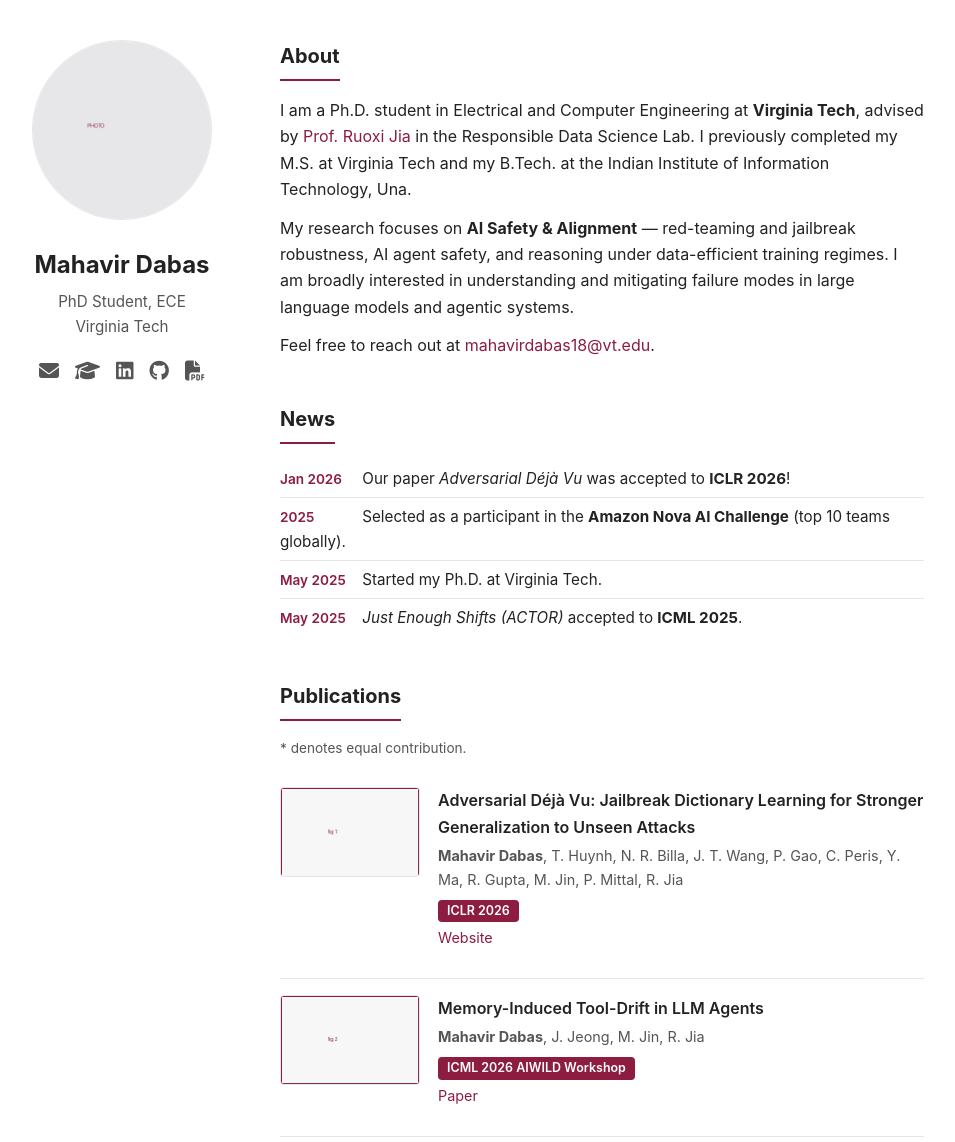
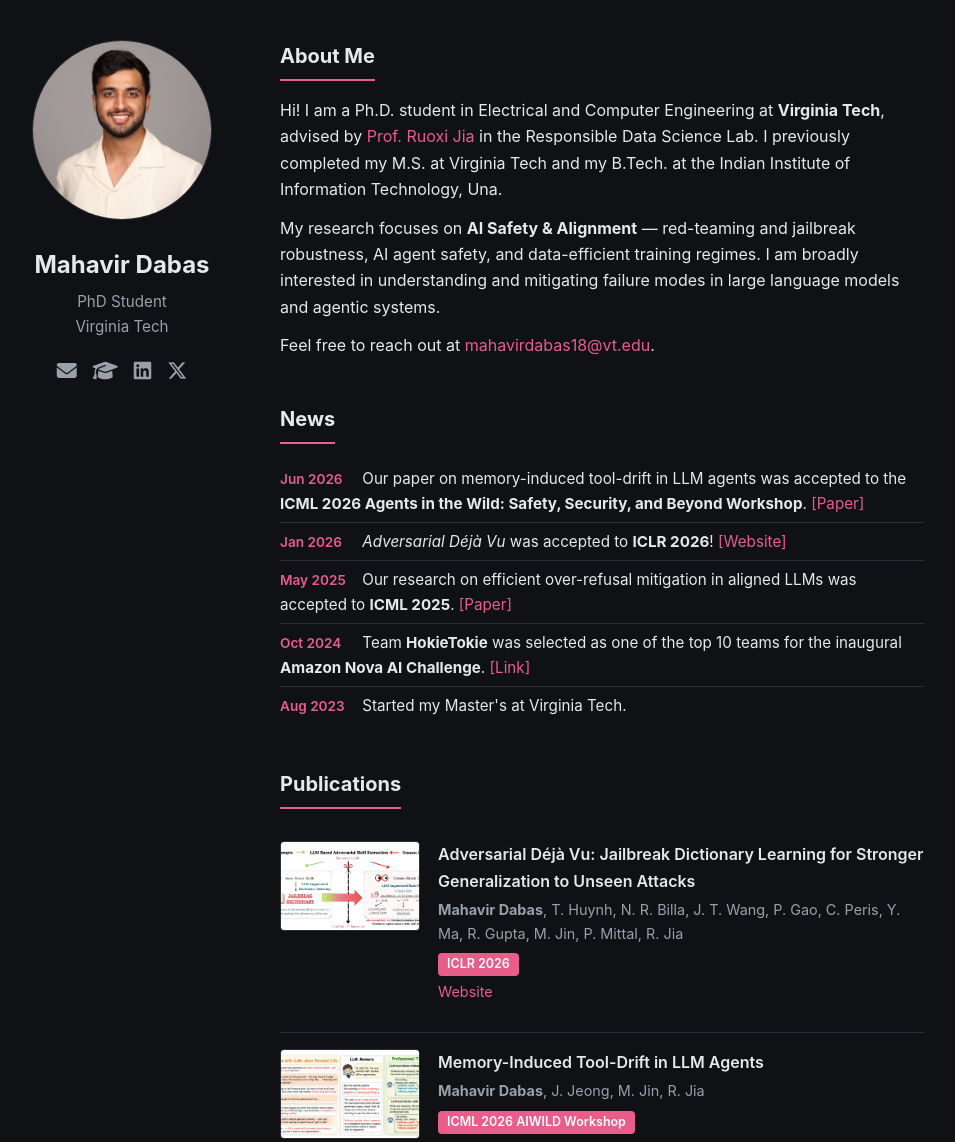
Before and after one commit to MahavirDabas18/MahavirDabas18.github.io, a plain HTML site: page index.html in a window 1280 px wide. Shown: the part 20-1162 px from the top of the page, without its empty margins (172-1127 px from the left). Drawn offline with Linux system fonts and the light colour scheme.

Commit message:
Fill in real content: bio, news, publications, links, images, dark theme
- Real profile photo, favicon, and publication thumbnails
- Updated About Me, News (full sentences + links), publication links
- Added X/Twitter icon; kept Email, Scholar, LinkedIn
- Removed Awards section; dark theme

Co-Authored-By: Claude Opus 4.8 (1M context) <noreply@anthropic.com>

```diff
--- a/index.html
+++ b/index.html
@@ -15,17 +15,16 @@
 
     <!-- ============ SIDEBAR ============ -->
     <aside class="sidebar">
-      <img src="images/profile.jpg" alt="Mahavir Dabas" class="profile-pic" />
+      <img src="images/profile.jpeg" alt="Mahavir Dabas" class="profile-pic" />
       <h1 class="name">Mahavir Dabas</h1>
-      <p class="tagline">PhD Student, ECE</p>
+      <p class="tagline">PhD Student</p>
       <p class="affiliation">Virginia Tech</p>
 
       <div class="social-links">
         <a href="mailto:mahavirdabas18@vt.edu" title="Email"><i class="fas fa-envelope"></i></a>
-        <a href="#" title="Google Scholar"><i class="fas fa-graduation-cap"></i></a>
-        <a href="#" title="LinkedIn"><i class="fab fa-linkedin"></i></a>
-        <a href="#" title="GitHub"><i class="fab fa-github"></i></a>
-        <a href="assets/cv.pdf" title="CV"><i class="fas fa-file-pdf"></i></a>
+        <a href="https://scholar.google.com/citations?user=Av9MILkAAAAJ&hl=en" target="_blank" rel="noopener" title="Google Scholar"><i class="fas fa-graduation-cap"></i></a>
+        <a href="https://www.linkedin.com/in/mahavir-dabas-8b920a191" target="_blank" rel="noopener" title="LinkedIn"><i class="fab fa-linkedin"></i></a>
+        <a href="https://x.com/Mahavir_Dabas18" target="_blank" rel="noopener" title="X (Twitter)"><i class="fab fa-x-twitter"></i></a>
       </div>
     </aside>
 
@@ -34,18 +33,19 @@
 
       <!-- ABOUT -->
       <section id="about">
-        <h2>About</h2>
+        <h2>About Me</h2>
         <p>
-          I am a Ph.D. student in Electrical and Computer Engineering at
+          Hi! I am a Ph.D. student in Electrical and Computer Engineering at
           <strong>Virginia Tech</strong>, advised by
-          <a href="#">Prof. Ruoxi Jia</a> in the Responsible Data Science Lab.
-          I previously completed my M.S. at Virginia Tech and my B.Tech. at the
-          Indian Institute of Information Technology, Una.
+          <a href="https://ruoxijia.net/" target="_blank" rel="noopener">Prof. Ruoxi Jia</a>
+          in the Responsible Data Science Lab. I previously completed my M.S. at
+          Virginia Tech and my B.Tech. at the Indian Institute of Information
+          Technology, Una.
         </p>
         <p>
           My research focuses on <strong>AI Safety &amp; Alignment</strong> —
-          red-teaming and jailbreak robustness, AI agent safety, and reasoning
-          under data-efficient training regimes. I am broadly interested in
+          red-teaming and jailbreak robustness, AI agent safety, and
+          data-efficient training regimes. I am broadly interested in
           understanding and mitigating failure modes in large language models
           and agentic systems.
         </p>
@@ -59,65 +59,65 @@
       <section id="news">
         <h2>News</h2>
         <ul class="news-list">
-          <li><span class="news-date">Jan 2026</span> Our paper <em>Adversarial Déjà Vu</em> was accepted to <strong>ICLR 2026</strong>!</li>
-          <li><span class="news-date">2025</span> Selected as a participant in the <strong>Amazon Nova AI Challenge</strong> (top 10 teams globally).</li>
-          <li><span class="news-date">May 2025</span> Started my Ph.D. at Virginia Tech.</li>
-          <li><span class="news-date">May 2025</span> <em>Just Enough Shifts (ACTOR)</em> accepted to <strong>ICML 2025</strong>.</li>
+          <li><span class="news-date">Jun 2026</span> Our paper on memory-induced tool-drift in LLM agents was accepted to the <strong>ICML 2026 Agents in the Wild: Safety, Security, and Beyond Workshop</strong>. <a href="https://arxiv.org/pdf/2605.24941" target="_blank" rel="noopener">[Paper]</a></li>
+          <li><span class="news-date">Jan 2026</span> <em>Adversarial Déjà Vu</em> was accepted to <strong>ICLR 2026</strong>! <a href="https://mahavirdabas18.github.io/adversarial_deja_vu/" target="_blank" rel="noopener">[Website]</a></li>
+          <li><span class="news-date">May 2025</span> Our research on efficient over-refusal mitigation in aligned LLMs was accepted to <strong>ICML 2025</strong>. <a href="https://scholar.google.com/citations?view_op=view_citation&hl=en&user=Av9MILkAAAAJ&citation_for_view=Av9MILkAAAAJ:UeHWp8X0CEIC" target="_blank" rel="noopener">[Paper]</a></li>
+          <li><span class="news-date">Oct 2024</span> Team <strong>HokieTokie</strong> was selected as one of the top 10 teams for the inaugural <strong>Amazon Nova AI Challenge</strong>. <a href="https://www.amazon.science/nova-ai-challenge/teams/hokietokie" target="_blank" rel="noopener">[Link]</a></li>
+          <li><span class="news-date">Aug 2023</span> Started my Master's at Virginia Tech.</li>
         </ul>
       </section>
 
       <!-- PUBLICATIONS -->
       <section id="publications">
         <h2>Publications</h2>
-        <p class="note">* denotes equal contribution.</p>
 
         <div class="pub">
-          <div class="pub-thumb"><img src="images/pub1.png" alt="" /></div>
+          <div class="pub-thumb"><img src="images/adv.png" alt="" /></div>
           <div class="pub-info">
             <p class="pub-title">Adversarial Déjà Vu: Jailbreak Dictionary Learning for Stronger Generalization to Unseen Attacks</p>
             <p class="pub-authors"><strong>Mahavir Dabas</strong>, T. Huynh, N. R. Billa, J. T. Wang, P. Gao, C. Peris, Y. Ma, R. Gupta, M. Jin, P. Mittal, R. Jia</p>
             <p class="pub-venue"><span class="venue-badge">ICLR 2026</span></p>
-            <p class="pub-links"><a href="#">Website</a></p>
+            <p class="pub-links"><a href="https://mahavirdabas18.github.io/adversarial_deja_vu/" target="_blank" rel="noopener">Website</a></p>
           </div>
         </div>
 
         <div class="pub">
-          <div class="pub-thumb"><img src="images/pub2.png" alt="" /></div>
+          <div class="pub-thumb"><img src="images/mem.png" alt="" /></div>
           <div class="pub-info">
             <p class="pub-title">Memory-Induced Tool-Drift in LLM Agents</p>
             <p class="pub-authors"><strong>Mahavir Dabas</strong>, J. Jeong, M. Jin, R. Jia</p>
             <p class="pub-venue"><span class="venue-badge">ICML 2026 AIWILD Workshop</span></p>
-            <p class="pub-links"><a href="#">Paper</a></p>
+            <p class="pub-links"><a href="https://arxiv.org/pdf/2605.24941" target="_blank" rel="noopener">Paper</a></p>
           </div>
         </div>
 
         <div class="pub">
-          <div class="pub-thumb"><img src="images/pub3.png" alt="" /></div>
+          <div class="pub-thumb"><img src="images/actor.png" alt="" /></div>
           <div class="pub-info">
             <p class="pub-title">Just Enough Shifts: Mitigating Over-Refusal in Aligned Language Models with Targeted Representation Fine-Tuning</p>
             <p class="pub-authors"><strong>Mahavir Dabas</strong>, S. Chen, C. Fleming, M. Jin, R. Jia</p>
             <p class="pub-venue"><span class="venue-badge">ICML 2025</span></p>
-            <p class="pub-links"><a href="#">Paper</a></p>
+            <p class="pub-links"><a href="https://scholar.google.com/citations?view_op=view_citation&hl=en&user=Av9MILkAAAAJ&citation_for_view=Av9MILkAAAAJ:UeHWp8X0CEIC" target="_blank" rel="noopener">Paper</a></p>
           </div>
         </div>
 
         <div class="pub">
-          <div class="pub-thumb"><img src="images/pub4.png" alt="" /></div>
+          <div class="pub-thumb"><img src="images/autoscale.png" alt="" /></div>
           <div class="pub-info">
             <p class="pub-title">Characterizing Model-Native Skills</p>
             <p class="pub-authors">F. Kang, <strong>Mahavir Dabas</strong>, M. Ko, R. Jia</p>
             <p class="pub-venue"><span class="venue-badge preprint">Preprint, Apr 2026</span></p>
-            <p class="pub-links"><a href="#">Paper</a></p>
+            <p class="pub-links"><a href="https://arxiv.org/pdf/2604.17614" target="_blank" rel="noopener">Paper</a></p>
           </div>
         </div>
 
         <div class="pub">
-          <div class="pub-thumb"><img src="images/pub5.png" alt="" /></div>
+          <div class="pub-thumb"><img src="images/curation.png" alt="" /></div>
           <div class="pub-info">
             <p class="pub-title">Can Generalist Agents Automate Data Curation?</p>
             <p class="pub-authors">F. Kang, H. Li, A. Nguyen, <strong>Mahavir Dabas</strong>, J. W. Ma, F. Sala, D. Song, R. Jia</p>
             <p class="pub-venue"><span class="venue-badge preprint">Preprint, Jun 2026</span></p>
-            <p class="pub-links"><a href="#">Paper</a></p>
+            <p class="pub-links"><a href="https://arxiv.org/pdf/2606.04261" target="_blank" rel="noopener">Paper</a></p>
           </div>
         </div>
       </section>
@@ -128,17 +128,8 @@
         <p><strong>Reviewer:</strong> ICML 2025 &middot; NeurIPS 2025 &middot; EMNLP 2025 &middot; ICLR 2026 &middot; ICML 2026</p>
       </section>
 
-      <section id="awards">
-        <h2>Awards &amp; Honors</h2>
-        <ul class="news-list">
-          <li>Amazon Nova AI Challenge 2025 — top 10 teams globally.</li>
-          <li>Graduate Student Fellowship, Bradley Dept. of ECE, Virginia Tech.</li>
-          <li>Institute Silver Medalist, IIIT Una.</li>
-        </ul>
-      </section>
-
       <footer>
-        <p>&copy; 2026 Mahavir Dabas. Built with plain HTML &amp; CSS.</p>
+        <p>&copy; 2026 Mahavir Dabas.</p>
       </footer>
 
     </main>
--- a/style.css
+++ b/style.css
@@ -4,12 +4,12 @@
    ============================================================ */
 
 :root {
-  --accent: #8c1d40;          /* VT-ish maroon accent */
-  --text: #222;
-  --text-soft: #555;
-  --bg: #ffffff;
-  --bg-soft: #f7f7f8;
-  --border: #e6e6e6;
+  --accent: #e85d8a;          /* brightened maroon/rose for dark bg */
+  --text: #e8e8ea;
+  --text-soft: #9aa0a8;
+  --bg: #0f1115;
+  --bg-soft: #1a1d23;
+  --border: #2a2e36;
   --max-width: 960px;
 }
 
```
Also changed, not shown: images/actor.png (added), images/adv.png (added), images/autoscale.png (added), images/curation.png (added), images/favicon.png, images/mem.png (added), images/profile.jpeg (added), images/profile.jpg (deleted), images/pub1.png (deleted), images/pub2.png (deleted), images/pub3.png (deleted), images/pub4.png (deleted), images/pub5.png (deleted).
